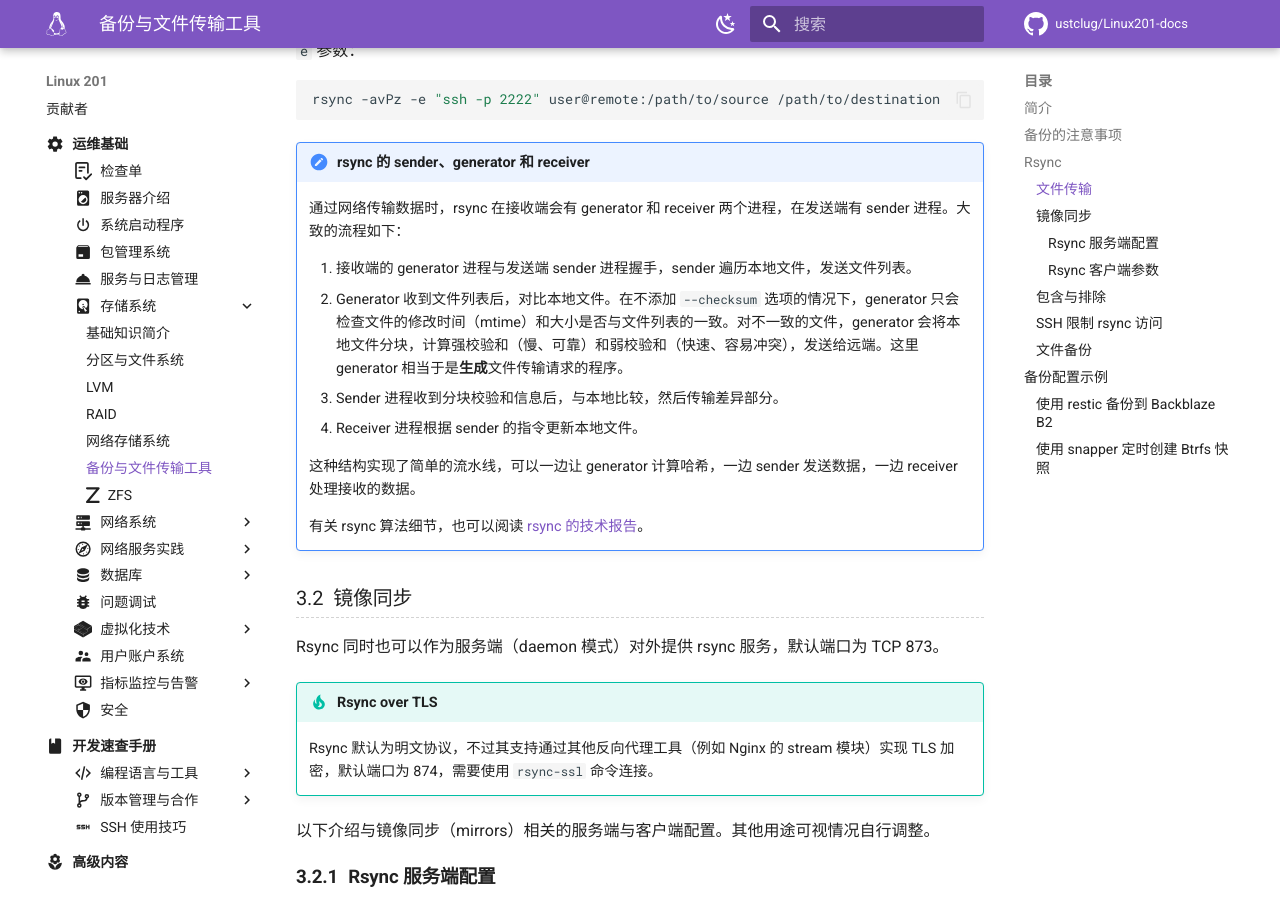
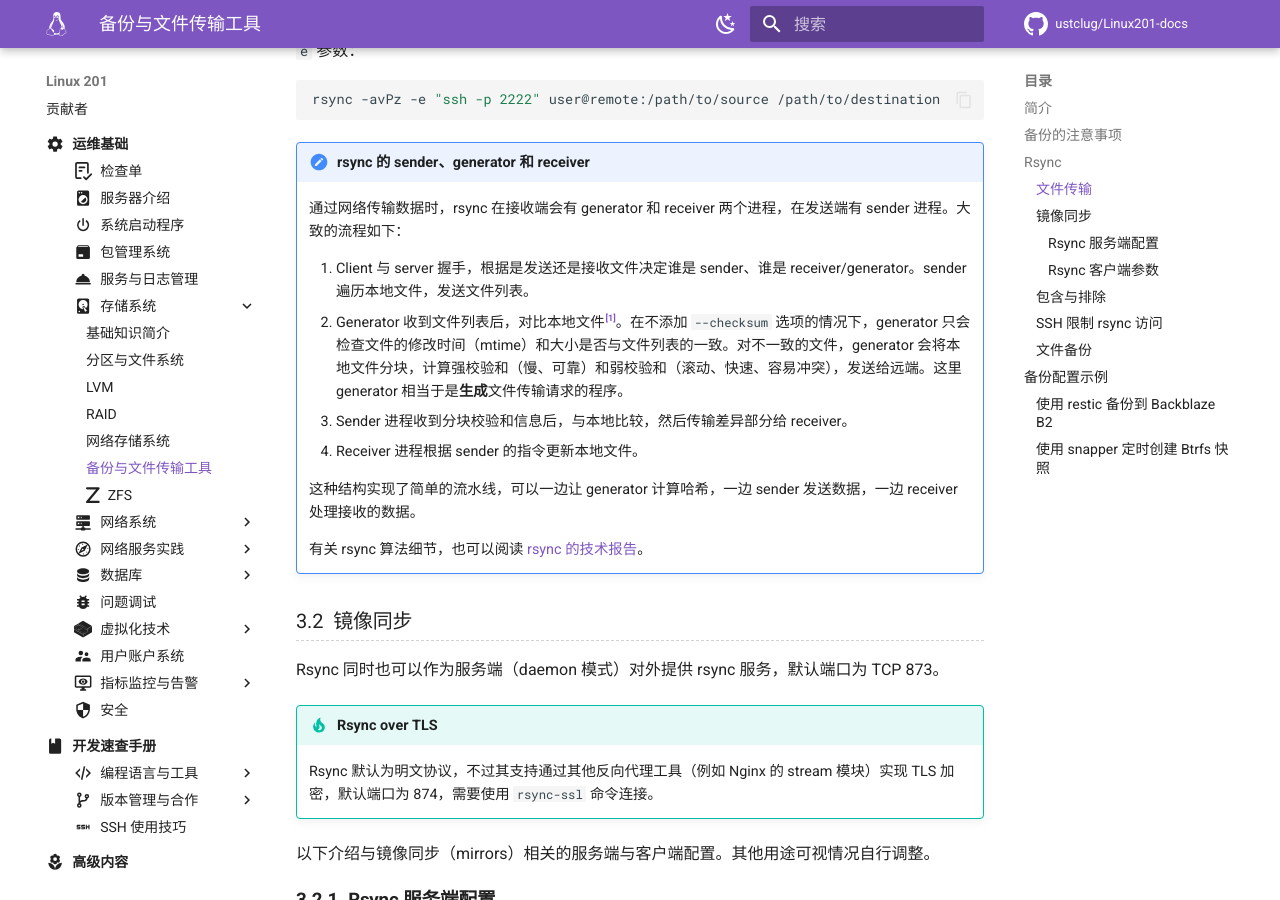
Before and after one commit to ustclug/Linux201-docs, an MkDocs documentation site: the page built from docs/ops/storage/backup.md, in a window 1280 px wide and 900 px high, scrolled down 3949 px. Built offline with MkDocs 1.6.1 and Material for MkDocs 9.7.7, drawn with Linux system fonts in a browser that asks for light colours; comment, search, counter and statistics services are not loaded; some of the changed text lies outside the part shown.

Commit message:
ops/backup: Minor fix desc of rsync network transfer

```diff
--- a/docs/ops/storage/backup.md
+++ b/docs/ops/storage/backup.md
@@ -134,14 +134,16 @@
 
     通过网络传输数据时，rsync 在接收端会有 generator 和 receiver 两个进程，在发送端有 sender 进程。大致的流程如下：
 
-    1. 接收端的 generator 进程与发送端 sender 进程握手，sender 遍历本地文件，发送文件列表。
-    2. Generator 收到文件列表后，对比本地文件。在不添加 `--checksum` 选项的情况下，generator 只会检查文件的修改时间（mtime）和大小是否与文件列表的一致。对不一致的文件，generator 会将本地文件分块，计算强校验和（慢、可靠）和弱校验和（快速、容易冲突），发送给远端。这里 generator 相当于是**生成**文件传输请求的程序。
-    3. Sender 进程收到分块校验和信息后，与本地比较，然后传输差异部分。
+    1. Client 与 server 握手，根据是发送还是接收文件决定谁是 sender、谁是 receiver/generator。sender 遍历本地文件，发送文件列表。
+    2. Generator 收到文件列表后，对比本地文件[^inc-rec]。在不添加 `--checksum` 选项的情况下，generator 只会检查文件的修改时间（mtime）和大小是否与文件列表的一致。对不一致的文件，generator 会将本地文件分块，计算强校验和（慢、可靠）和弱校验和（滚动、快速、容易冲突），发送给远端。这里 generator 相当于是**生成**文件传输请求的程序。
+    3. Sender 进程收到分块校验和信息后，与本地比较，然后传输差异部分给 receiver。
     4. Receiver 进程根据 sender 的指令更新本地文件。
 
     这种结构实现了简单的流水线，可以一边让 generator 计算哈希，一边 sender 发送数据，一边 receiver 处理接收的数据。
 
     有关 rsync 算法细节，也可以阅读 [rsync 的技术报告](https://github.com/RsyncProject/rsync/blob/master/tech_report.tex)。
+
+[^inc-rec]: 从 rsync 3.0 开始，如果发送端和接收端都足够新，并且没有使用特定的选项，那么 `--inc-recursive` 参数是默认启用的，此时 Generator 不需要等待完整的文件列表就可以开始操作。但是常用的 `--delay-updates` 选项也会关闭这个行为。
 
 ### 镜像同步 {#rsync-mirror}
 
```
